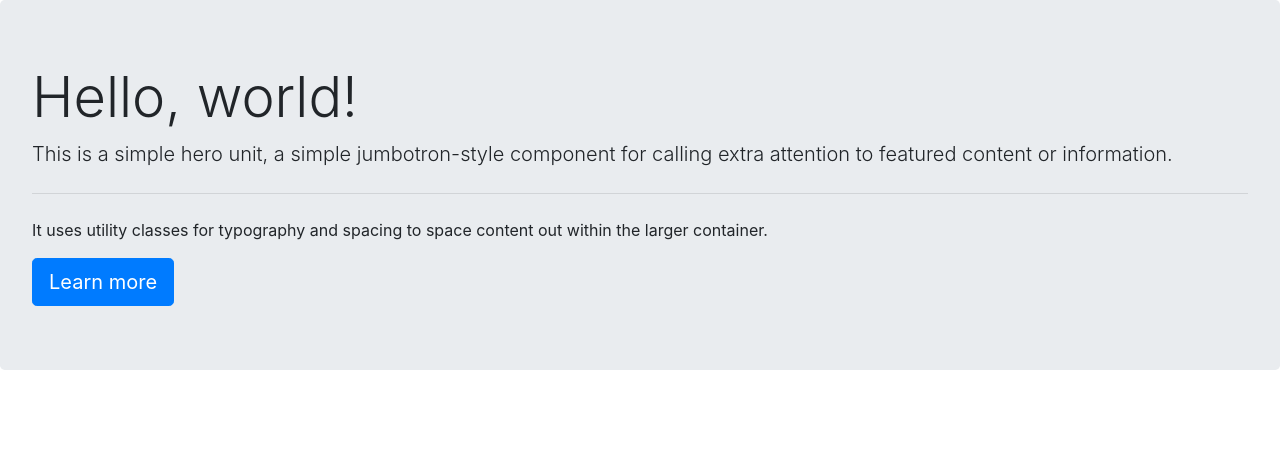
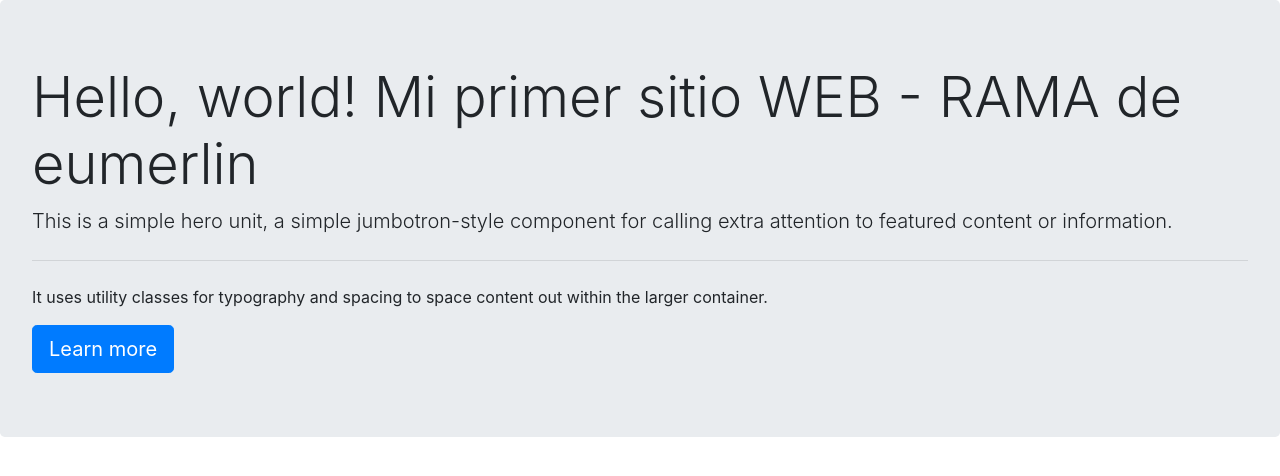
Before and after one commit to eumerlin/Mi-sitio-web1, a plain HTML site: page docs/index.html in a window 1280 px wide. Drawn offline with nearby package versions, Linux system fonts and the light colour scheme.

Commit message:
Update index.html

```diff
--- a/docs/index.html
+++ b/docs/index.html
@@ -12,7 +12,7 @@
   </head>
   <body>
     <div class="jumbotron">
-        <h1 class="display-4">Hello, world!</h1>
+        <h1 class="display-4">Hello, world! Mi primer sitio WEB - RAMA de eumerlin</h1>
         <p class="lead">This is a simple hero unit, a simple jumbotron-style component for calling extra attention to featured content or information.</p>
         <hr class="my-4">
         <p>It uses utility classes for typography and spacing to space content out within the larger container.</p>
```
